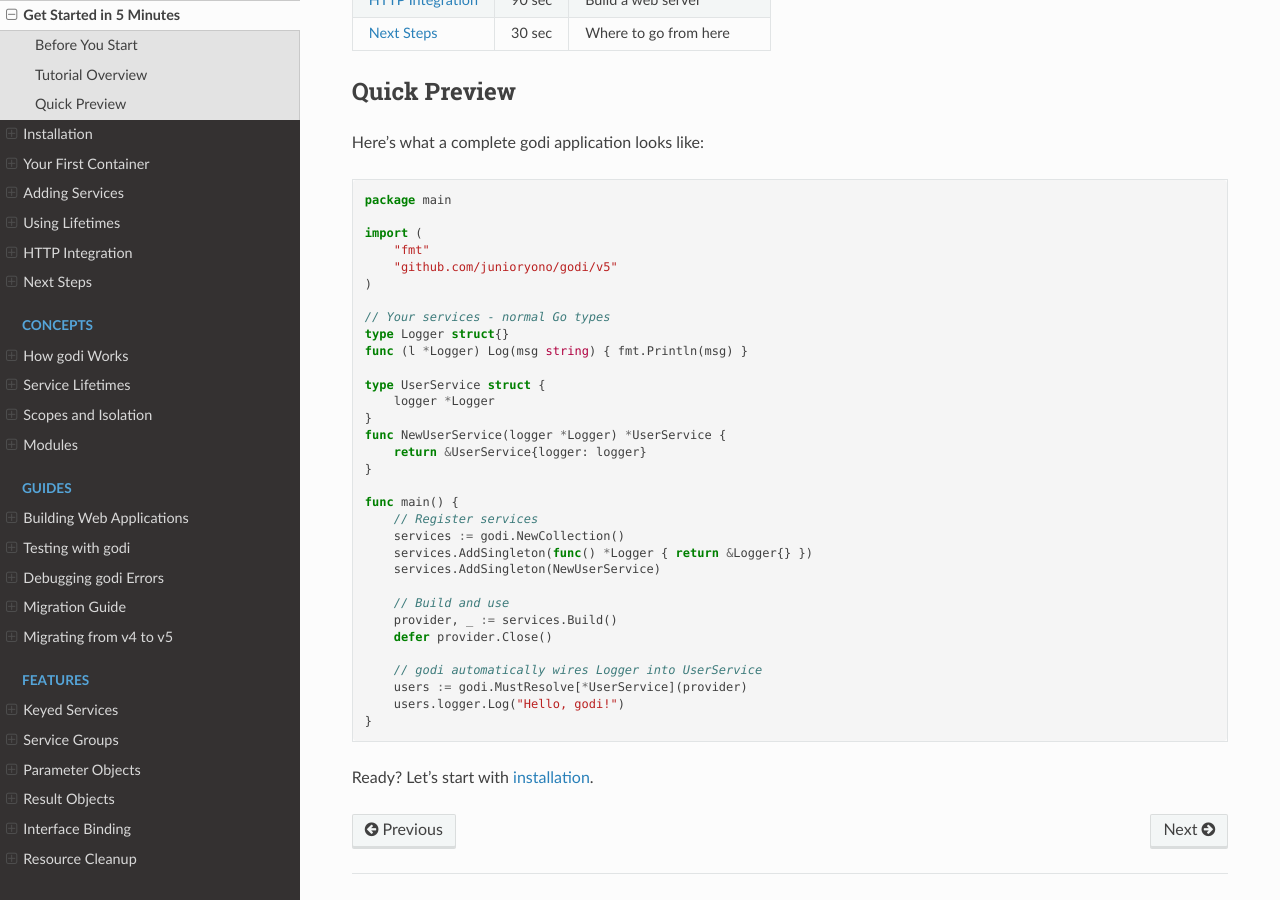
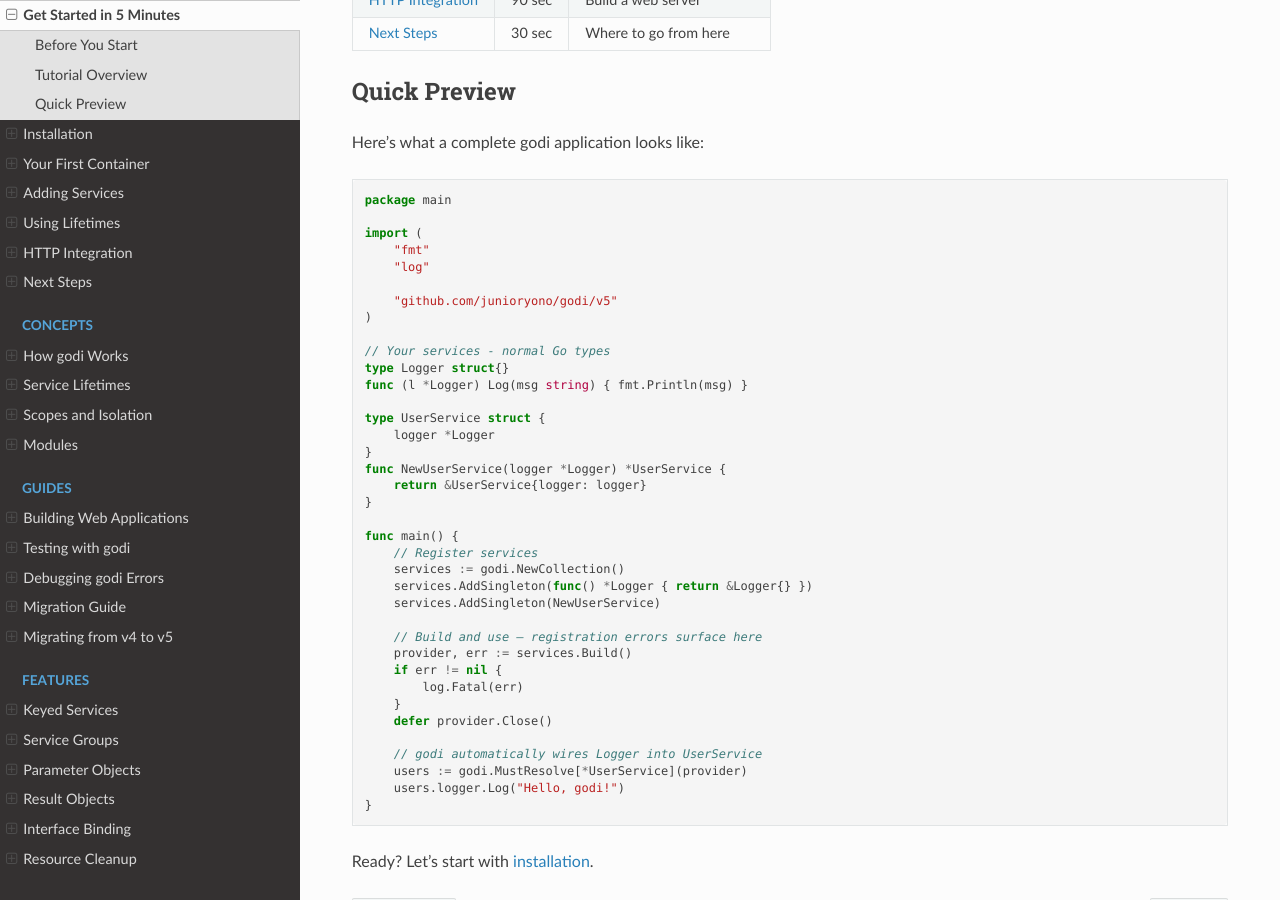
Before and after one commit to junioryono/godi, a Sphinx documentation site: the page built from docs/getting-started/index.md, in a window 1280 px wide and 900 px high, scrolled down 908 px. Built offline with Sphinx 7.4.7 and the Read the Docs theme 3.1.0, drawn with Linux system fonts in a browser that asks for light colours.

Commit message:
docs: README review + Build error handling in front-door examples
- Add Huma to the README framework table and the docs integrations list.
- Model checking Build's error in the README Quick Start + HTTP example and
  the getting-started landing example, since v5 surfaces all registration
  errors at Build (issue #28). Feature-focused snippets stay terse; the
  canonical getting-started and error-handling guides teach the pattern.

Co-Authored-By: Claude Fable 5 <noreply@anthropic.com>

```diff
--- a/docs/getting-started/index.md
+++ b/docs/getting-started/index.md
@@ -38,6 +38,8 @@ package main
 
 import (
     "fmt"
+    "log"
+
     "github.com/junioryono/godi/v5"
 )
 
@@ -58,8 +60,11 @@ func main() {
     services.AddSingleton(func() *Logger { return &Logger{} })
     services.AddSingleton(NewUserService)
 
-    // Build and use
-    provider, _ := services.Build()
+    // Build and use — registration errors surface here
+    provider, err := services.Build()
+    if err != nil {
+        log.Fatal(err)
+    }
     defer provider.Close()
 
     // godi automatically wires Logger into UserService
```
Also changed, not shown: README.md (+14 -4 lines).
